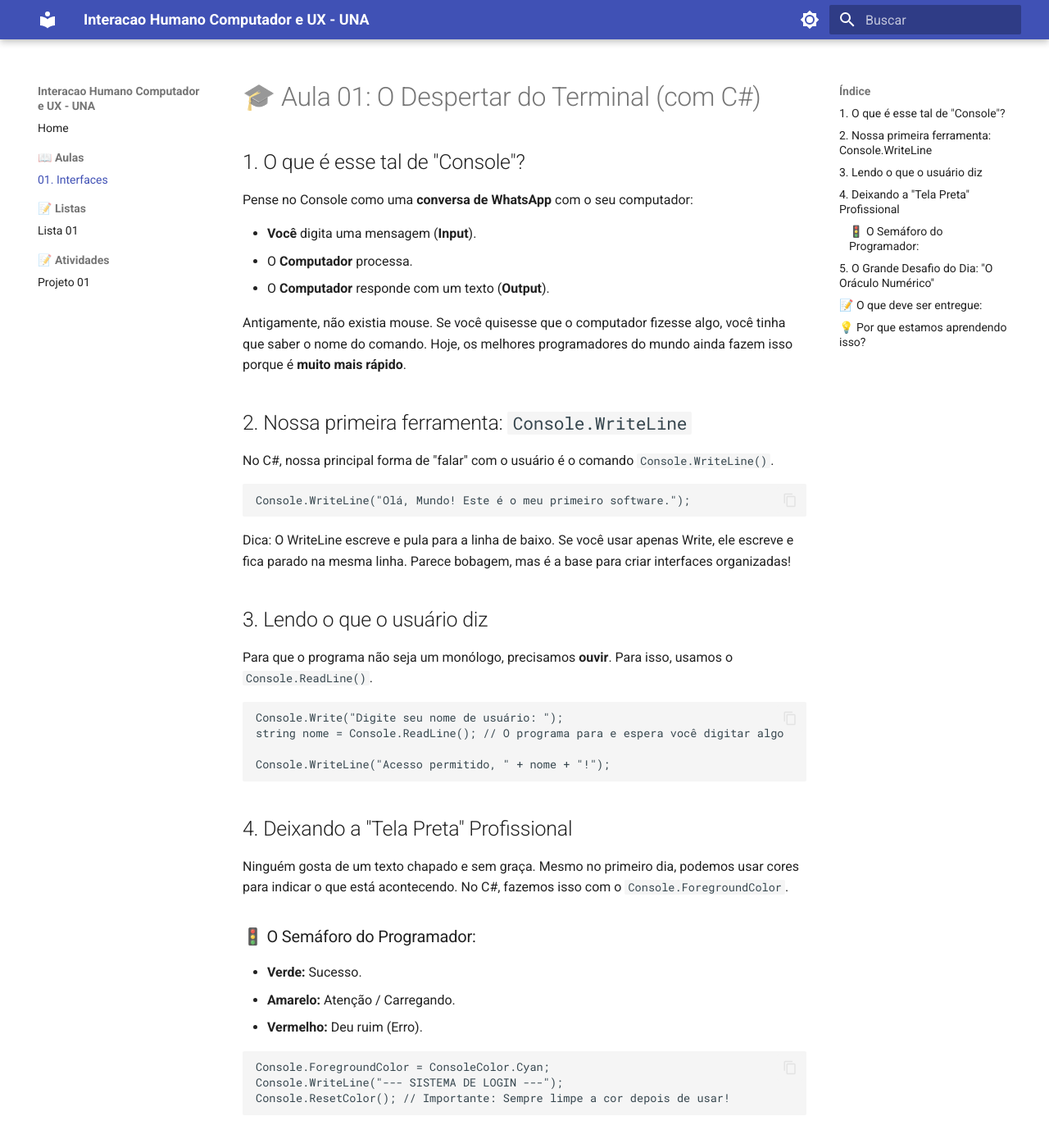
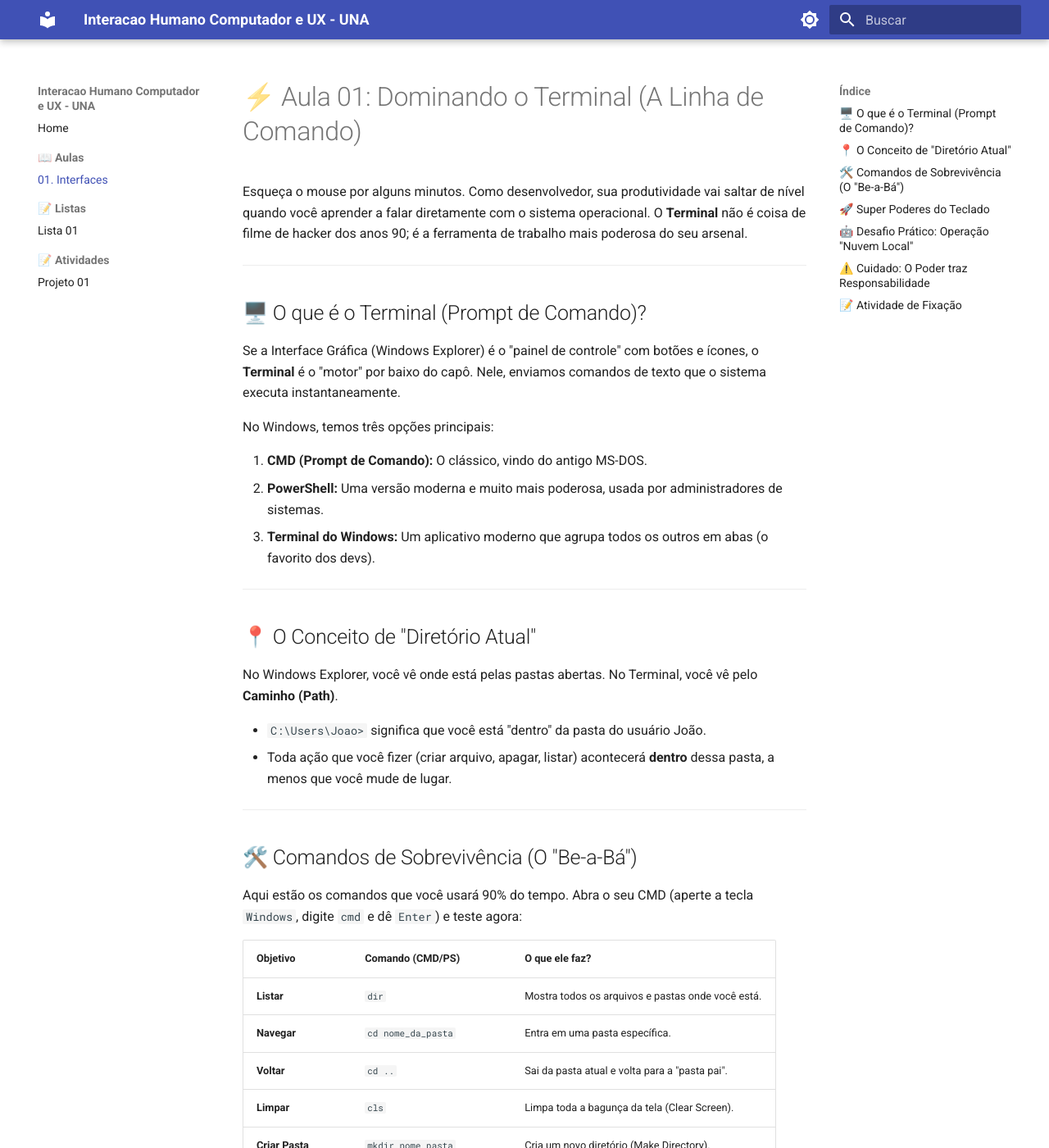
Before and after one commit to danhpaiva/una-ihcux-mkdocs-202601, an MkDocs documentation site: the page built from docs/aulas/01-interface.md, in a window 1280 px wide and 1400 px high. Shown: the whole window at 82% size. Built offline with MkDocs 1.6.1 and Material for MkDocs 9.7.7, drawn with Linux system fonts in a browser that asks for light colours; some of the changed text lies outside the part shown.

Commit message:
feat: atualizando repositorio

````diff
--- a/docs/aulas/01-interface.md
+++ b/docs/aulas/01-interface.md
@@ -1,74 +1,93 @@
-# 🎓 Aula 01: O Despertar do Terminal (com C#)
+# ⚡ Aula 01: Dominando o Terminal (A Linha de Comando)
 
-## 1. O que é esse tal de "Console"?
-
-Pense no Console como uma **conversa de WhatsApp** com o seu computador:
-
-* **Você** digita uma mensagem (**Input**).
-* O **Computador** processa.
-* O **Computador** responde com um texto (**Output**).
-
-Antigamente, não existia mouse. Se você quisesse que o computador fizesse algo, você tinha que saber o nome do comando. Hoje, os melhores programadores do mundo ainda fazem isso porque é **muito mais rápido**.
-
-## 2. Nossa primeira ferramenta: `Console.WriteLine`
-
-No C#, nossa principal forma de "falar" com o usuário é o comando `Console.WriteLine()`.
-
-~~~
-Console.WriteLine("Olá, Mundo! Este é o meu primeiro software.");
-~~~
-
-Dica: O WriteLine escreve e pula para a linha de baixo. Se você usar apenas Write, ele escreve e fica parado na mesma linha. Parece bobagem, mas é a base para criar interfaces organizadas!
-
-## 3. Lendo o que o usuário diz
-
-Para que o programa não seja um monólogo, precisamos **ouvir**. Para isso, usamos o `Console.ReadLine()`.
-
-~~~
-Console.Write("Digite seu nome de usuário: ");
-string nome = Console.ReadLine(); // O programa para e espera você digitar algo
-
-Console.WriteLine("Acesso permitido, " + nome + "!");
-~~~
-
-## 4. Deixando a "Tela Preta" Profissional
-
-Ninguém gosta de um texto chapado e sem graça. Mesmo no primeiro dia, podemos usar cores para indicar o que está acontecendo. No C#, fazemos isso com o `Console.ForegroundColor`.
-
-### 🚦 O Semáforo do Programador:
-* **Verde:** Sucesso.
-* **Amarelo:** Atenção / Carregando.
-* **Vermelho:** Deu ruim (Erro).
-
-~~~
-Console.ForegroundColor = ConsoleColor.Cyan;
-Console.WriteLine("--- SISTEMA DE LOGIN ---");
-Console.ResetColor(); // Importante: Sempre limpe a cor depois de usar!
-~~~
-
-## 5. O Grande Desafio do Dia: "O Oráculo Numérico"
-
-Para fechar nossa primeira aula, vamos criar um pequeno sistema de console que interage com o usuário.
-
-**O que o seu programa deve fazer:**
-
-1.  **Limpar a tela** ao iniciar (`Console.Clear()`).
-2.  Mudar a **cor do título** para Amarelo.
-3.  **Perguntar** o nome do aluno.
-4.  **Pedir** um número de 1 a 10.
-5.  **Se o número for 7** (o número da sorte do Oráculo), mostrar uma mensagem em **Verde**.
-6.  **Se não**, mostrar uma mensagem em **Vermelho**.
+Esqueça o mouse por alguns minutos. Como desenvolvedor, sua produtividade vai saltar de nível quando você aprender a falar diretamente com o sistema operacional. O **Terminal** não é coisa de filme de hacker dos anos 90; é a ferramenta de trabalho mais poderosa do seu arsenal.
 
 ---
 
-## 📝 O que deve ser entregue:
+## 🖥️ O que é o Terminal (Prompt de Comando)?
 
-1. O **código fonte (Program.cs)** funcional e sem erros de compilação.
-2. A **URL do seu repositório do GitHub** contendo o código.
-* **Nome do repositório:** `ihcux-pratica-01`
+Se a Interface Gráfica (Windows Explorer) é o "painel de controle" com botões e ícones, o **Terminal** é o "motor" por baixo do capô. Nele, enviamos comandos de texto que o sistema executa instantaneamente.
+
+No Windows, temos três opções principais:
+
+1. **CMD (Prompt de Comando):** O clássico, vindo do antigo MS-DOS.
+2. **PowerShell:** Uma versão moderna e muito mais poderosa, usada por administradores de sistemas.
+3. **Terminal do Windows:** Um aplicativo moderno que agrupa todos os outros em abas (o favorito dos devs).
 
 ---
 
-## 💡 Por que estamos aprendendo isso?
+## 📍 O Conceito de "Diretório Atual"
 
-Toda grande inteligência artificial, todo sistema de banco e todo servidor de jogo roda em interfaces de console. Se você aprender a estruturar dados aqui, criar uma interface visual depois será "moleza".
+No Windows Explorer, você vê onde está pelas pastas abertas. No Terminal, você vê pelo **Caminho (Path)**.
+
+* `C:\Users\Joao>` significa que você está "dentro" da pasta do usuário João.
+* Toda ação que você fizer (criar arquivo, apagar, listar) acontecerá **dentro** dessa pasta, a menos que você mude de lugar.
+
+---
+
+## 🛠️ Comandos de Sobrevivência (O "Be-a-Bá")
+
+Aqui estão os comandos que você usará 90% do tempo. Abra o seu CMD (aperte a tecla `Windows`, digite `cmd` e dê `Enter`) e teste agora:
+
+| Objetivo           | Comando (CMD/PS)           | O que ele faz?                                       |
+| ------------------ | -------------------------- | ---------------------------------------------------- |
+| **Listar**         | `dir`                      | Mostra todos os arquivos e pastas onde você está.    |
+| **Navegar**        | `cd nome_da_pasta`         | Entra em uma pasta específica.                       |
+| **Voltar**         | `cd ..`                    | Sai da pasta atual e volta para a "pasta pai".       |
+| **Limpar**         | `cls`                      | Limpa toda a bagunça da tela (Clear Screen).         |
+| **Criar Pasta**    | `mkdir nome_pasta`         | Cria um novo diretório (Make Directory).             |
+| **Mover/Renomear** | `move antigo.txt novo.txt` | Move arquivos ou muda o nome deles.                  |
+| **Apagar**         | `del arquivo.txt`          | Deleta um arquivo (Cuidado! Não vai para a lixeira). |
+
+---
+
+## 🚀 Super Poderes do Teclado
+
+Como um desenvolvedor sênior, eu raramente digito o nome inteiro de uma pasta. Use estes atalhos:
+
+* **⇥ Tab (A Tecla Mágica):** Comece a digitar o nome de uma pasta e aperte `Tab`. O terminal autocompleta para você!
+* **Seta para Cima (↑):** Recupera o último comando que você digitou. Útil para não repetir trabalho.
+* **CTRL + C:** Interrompe um comando que está travado ou rodando em loop.
+
+---
+
+## 🤖 Desafio Prático: Operação "Nuvem Local"
+
+Vamos simular a organização de um projeto real usando apenas o teclado. Siga os passos:
+
+1. Abra o CMD.
+2. Digite `cd Desktop` para ir para a sua área de trabalho.
+3. Crie uma pasta para a nossa disciplina: `mkdir laboratorios-algprog`.
+4. Entre nela: `cd laboratorios-algprog`.
+5. Crie duas subpastas de uma vez: `mkdir aula01 aula02`.
+6. Confirme se elas foram criadas digitando `dir`.
+
+---
+
+## ⚠️ Cuidado: O Poder traz Responsabilidade
+
+!!! danger "Comandos Perigosos"
+Evite digitar comandos que você encontrou na internet sem entender o que fazem, especialmente os que envolvem `del /s /q` ou que tentam apagar pastas dentro de `C:\Windows`. O terminal não pergunta "Tem certeza?" como o Windows faz.
+
+---
+
+## 📝 Atividade de Fixação
+
+??? abstract "Exercício 1: O Detetive de Arquivos"
+Navegue até a sua pasta de `Documentos` via Terminal e use o comando `dir`. Tente encontrar um arquivo específico e anote o tamanho dele (que aparece ao lado do nome).
+
+??? abstract "Exercício 2: Hierarquia de Pastas"
+Crie a seguinte estrutura usando apenas o comando `mkdir` e `cd`:
+`Projetos > Exercicios > Logica`.
+Depois, tente voltar para a pasta `Projetos` usando apenas um comando (`cd ../..`).
+
+??? abstract "Exercício 3: Versão dos Softwares"
+Muitos programas instalados no seu PC só mostram a "cara" no terminal. Tente digitar estes comandos e veja se eles estão instalados (eles devem retornar a versão):
+- `dotnet --version`
+- `git --version`
+- `node -v`
+
+---
+
+!!! tip "Próximos Passos"
+Agora que você sabe navegar como um profissional, vamos aprender a integrar o **Git** diretamente com esses comandos. Na próxima aula: **Controle de Versão via Linha de Comando!**
--- a/docs/listas/01-lista.md
+++ b/docs/listas/01-lista.md
@@ -1,58 +1,74 @@
-# 📚 Programação e IHC: Lista de Exercícios I
+# 🚩 Missão 01: Operação Ghost in the Shell (Dominando o Terminal)
 
-Esta lista de exercício deve:
-
-* Ser realizada em equipes de até **05 alunos**.
-* Ser entregue no prazo proposto.
-* Ter os algoritmos pedidos escritos em linguagem **C# .NET** do tipo **Console**.
-* Ter todos os algoritmos devidamente indentados.
-* **Atenção:** Embora o trabalho seja em equipe, todas as entregas na plataforma são **individuais**.
+Agora que você já sabe navegar pelas pastas sem usar o mouse, vamos registrar sua evolução. O desafio de hoje é criar um **"Guia de Bolso"** de comandos e provar que você conseguiu manipular arquivos via Terminal.
 
 ---
 
-## 🍕 Exercício Prático: O "Caos na Cantina"
+## 🛠️ O Algoritmo da Entrega
 
-**Cenário:**
-A cantina da universidade lançou um sistema console para agilizar os pedidos. Porém, os alunos estão reclamando que o sistema é uma "armadilha":
+### 1. Criar o Repositório de Navegação
 
-1. Se você digita algo errado, ele fecha (crash);
-2. Se você se arrepende de um item, não tem como voltar;
-3. O sistema é "mudo" e não explica o que está acontecendo.
+Crie um repositório público no GitHub com o nome:
+`una-algprog-terminal`
 
-**O Problema (Código Base):**
-Atualmente, o sistema é linear e frágil. Se o usuário digitar "dois" em vez de `2`, o programa explode. Se ele escolher o lanche errado, precisa fechar o terminal e começar do zero.
+### 2. O Desafio do "Explorador Fantasma"
 
-### 🎯 Sua Missão:
+Abra o seu CMD (ou PowerShell) e execute a seguinte sequência de comandos:
 
-Você deve criar uma aplicação console em C# (.NET) que resolva esse fluxo de pedido, aplicando pelo menos **3 Heurísticas de Nielsen** (princípios de design de interface) adaptadas para o terminal.
+1. Vá para a sua Área de Trabalho (`cd Desktop`).
+2. Crie uma pasta chamada `missao-terminal`.
+3. Entre nela e crie um arquivo de texto vazio chamado `sucesso.txt`.
+* *Dica de Sênior:* No Windows, você pode usar o comando `type nul > sucesso.txt` ou `echo pronto > sucesso.txt`.
 
-### Requisitos Técnicos:
 
-1. **Heurística #1 (Visibilidade do Status):** Implemente indicadores que mostrem onde o usuário está.
-*Exemplo:* `[Passo 1 de 3] Seleção de Item` ou `[=======] 100% Pedido Processado`.
-2. **Heurística #3 (Controle e Liberdade):** O aluno deve conseguir digitar `voltar` em qualquer etapa para corrigir a informação anterior, ou `cancelar` para abortar tudo e limpar a tela.
-3. **Heurística #9 (Ajuda e Erros):** O sistema deve ser amigável. Se o aluno digitar um código inexistente, o sistema deve dizer exatamente o que houve:
-*"Código 99 não encontrado. Nossos códigos vão de 1 a 10. Tente novamente."*
+4. Use o comando `dir` para listar o conteúdo da pasta.
+
+### 3. Registro de Evidência (Screenshot)
+
+Tire um **print** (Captura de Tela) da janela do seu Terminal mostrando o comando `dir` e o arquivo `sucesso.txt` que você acabou de criar.
+
+### 4. Criar o seu "Manual de Comandos"
+
+Crie um arquivo chamado `README.md` dentro do seu repositório no GitHub (pode editar direto pelo site ou subir o arquivo) com a seguinte estrutura:
+
+```markdown
+# ⚡ Meus Comandos Favoritos
+Aqui estão os comandos que mais utilizei na aula de Terminal:
+
+- `cd`: Para navegar entre pastas.
+- `dir`: Para listar arquivos.
+- [Adicione aqui mais 3 comandos que você achou úteis]
+
+## 📸 Evidência de Execução
+![Foto do meu terminal](./screenshot.png)
+
+```
 
 ---
 
-## 📝 O que deve ser entregue:
+## 📂 O que deve conter no seu Repositório?
 
-1. O **código fonte (Program.cs)** funcional e sem erros de compilação.
-2. Um **comentário no topo do código** identificando as linhas onde cada heurística foi aplicada.
-3. A **URL do seu repositório do GitHub** contendo o código.
-* **Nome do repositório:** `ihcux-lista-01`
-
-
+* **screenshot.png**: A imagem do seu terminal aberto com os comandos que você testou.
+* **README.md**: O manual com a explicação dos comandos e a imagem exibida.
 
 ---
 
-## 💡 Exemplo de Inspiração (O "Pulo do Gato")
+## 📝 Entrega no Google Classroom
 
-Para a **Heurística de Controle e Liberdade**, pensem em usar um laço `while` para cada pergunta. Se a entrada for inválida ou o comando for de "voltar", você não avança para a próxima variável.
-
-**Dica do Professor:** Menos é mais. Não se preocupe com estética visual complexa agora (ASCII Art, etc). Foque na **lógica de interação**. O console pode ser preto e branco, mas a experiência do usuário deve ser clara e segura!
+1. Copie a URL do repositório `una-algprog-terminal`.
+2. Cole no campo da atividade correspondente.
+3. **Pergunta de Reflexão:** No comentário da entrega, responda: *"Qual foi o comando que você achou mais difícil de memorizar e por quê?"*
 
 ---
 
-**Entregue a URL do seu repositório na plataforma indicada em aula.**
+## ⚠️ Checklist de Sucesso
+
+!!! check "Critérios de Aceite"
+- [ ] O repositório contém a imagem da prova de execução?
+- [ ] O `README.md` está organizado com a lista de comandos?
+- [ ] Você conseguiu criar a pasta e o arquivo usando **apenas** o teclado?
+
+---
+
+!!! info "Dica Extra"
+Se você quiser impressionar, tente usar o comando `systeminfo` no terminal, copie as informações do seu processador e cole no seu README. Isso mostra que você sabe extrair dados do hardware via software!
````
Also changed, not shown: docs/aulas/03-interface.md (added, +74 -0 lines), docs/listas/03-lista.md (added, +58 -0 lines).
